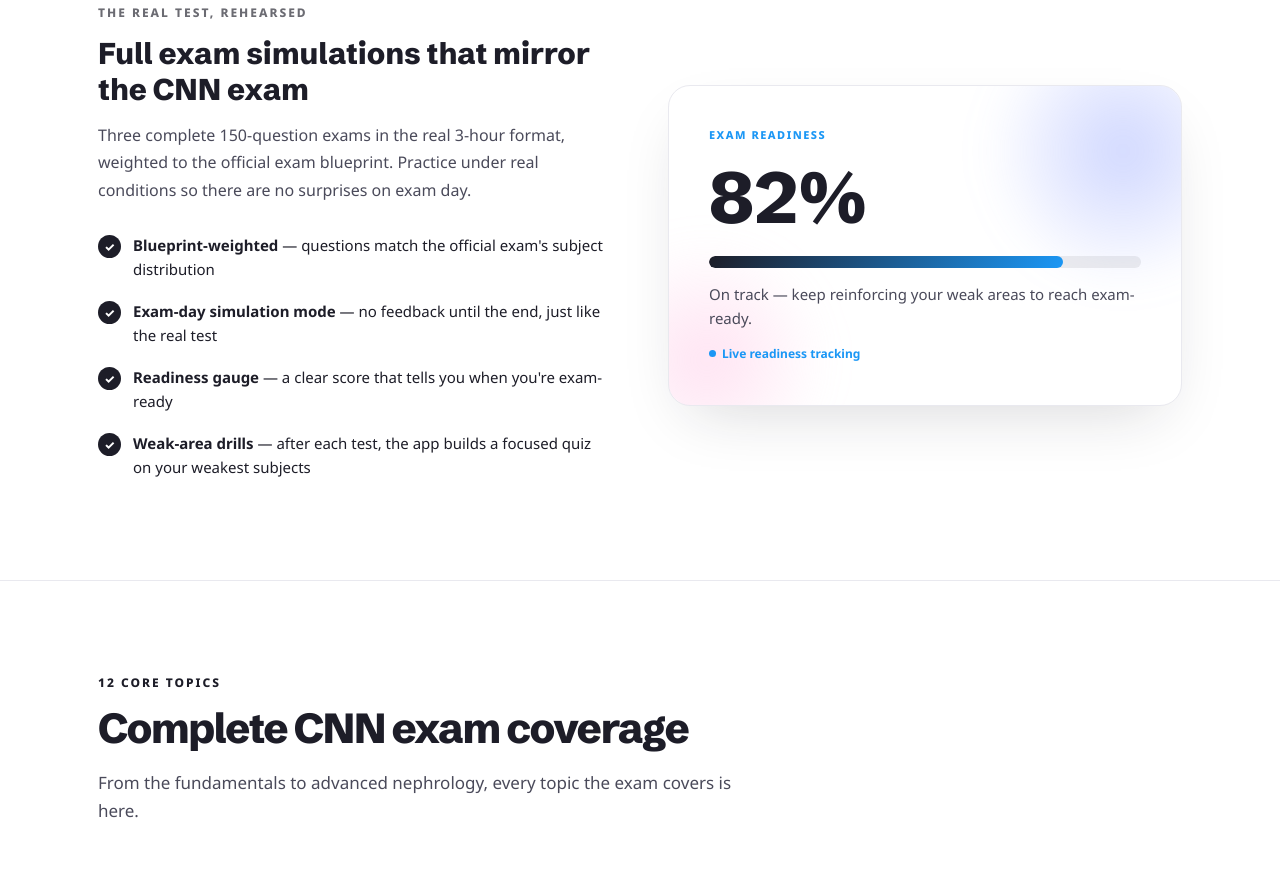
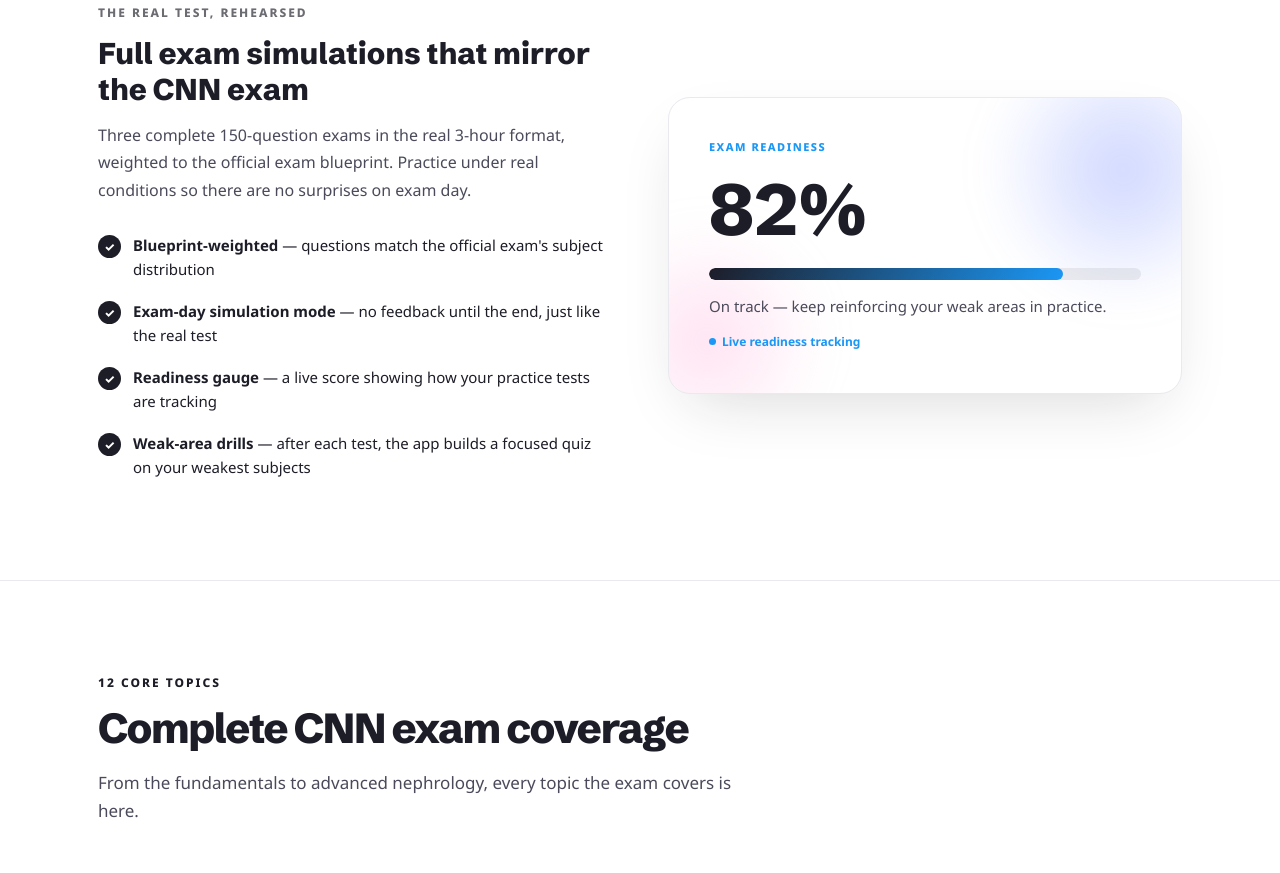
Before and after one commit to omllenado-rgb/uc-davis-renal-apps, a plain HTML site: page cnn-exam-study.html in a window 1280 px wide. Shown: the part 3115-3988 px from the top of the page. Drawn offline with Linux system fonts and the light colour scheme.

Commit message:
CNN landing: soften readiness-gauge claims to observed-practice wording
Matches the app-side claim neutrality shipped in cnn-exam-study 5a2a697 —
the gauge bullet and caption no longer promise exam readiness.

Co-Authored-By: Claude Code <noreply@anthropic.com>

```diff
--- a/cnn-exam-study.html
+++ b/cnn-exam-study.html
@@ -336,7 +336,7 @@
       <ul>
         <li class="reveal"><span class="chk">✓</span><span><strong>Blueprint-weighted</strong> — questions match the official exam's subject distribution</span></li>
         <li class="reveal d1"><span class="chk">✓</span><span><strong>Exam-day simulation mode</strong> — no feedback until the end, just like the real test</span></li>
-        <li class="reveal d2"><span class="chk">✓</span><span><strong>Readiness gauge</strong> — a clear score that tells you when you're exam-ready</span></li>
+        <li class="reveal d2"><span class="chk">✓</span><span><strong>Readiness gauge</strong> — a live score showing how your practice tests are tracking</span></li>
         <li class="reveal d3"><span class="chk">✓</span><span><strong>Weak-area drills</strong> — after each test, the app builds a focused quiz on your weakest subjects</span></li>
       </ul>
     </div>
@@ -345,7 +345,7 @@
         <div class="v-label">Exam Readiness</div>
         <div class="v-num" id="gaugeNum">82%</div>
         <div class="gauge"><div id="gaugeFill"></div></div>
-        <div class="v-cap">On track — keep reinforcing your weak areas to reach exam-ready.</div>
+        <div class="v-cap">On track — keep reinforcing your weak areas in practice.</div>
         <div class="v-tag"><span class="dot" style="width:7px;height:7px;border-radius:50%;background:var(--aqua);display:inline-block;"></span> Live readiness tracking</div>
       </div>
     </div>
```
